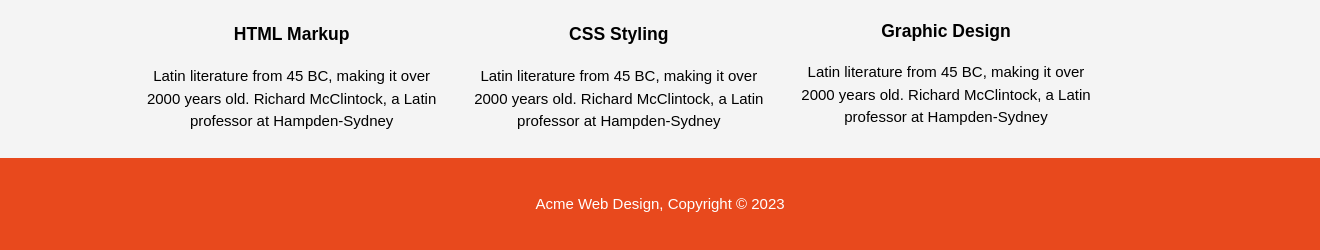
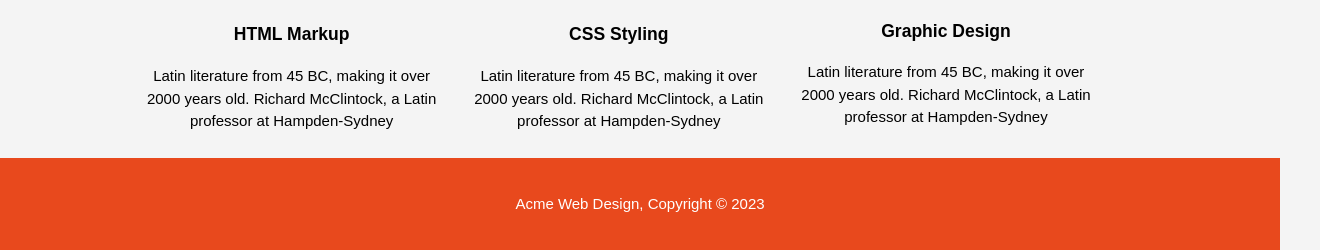
Before and after one commit to forzyz/Fictional-Website, a plain HTML site: page index.html in a window 1280 px wide. Shown: the part 727-977 px from the top of the page, 1320 px wide, since content can reach past the window. Drawn offline with Linux system fonts and the light colour scheme.

Commit message:
Update style.css

```diff
--- a/css/style.css
+++ b/css/style.css
@@ -165,8 +165,6 @@ ul#services li {
 
 footer {
     padding: 20px;
-    width: 100%;
-    /* margin-top: 250px; */
     color: #ffffff;
     background-color: #e8491d;
     text-align: center;
```
